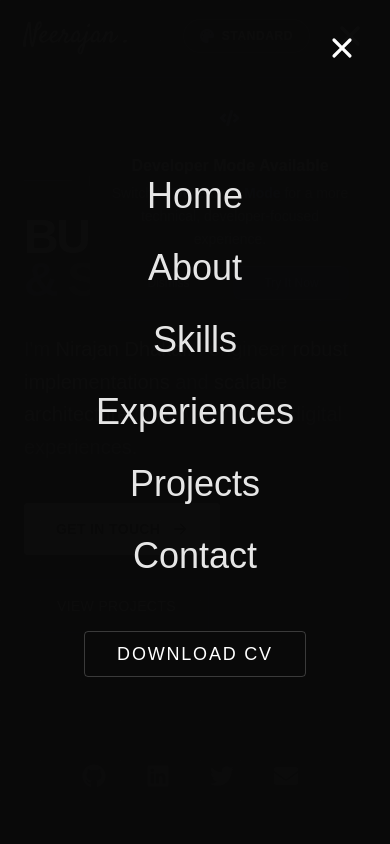
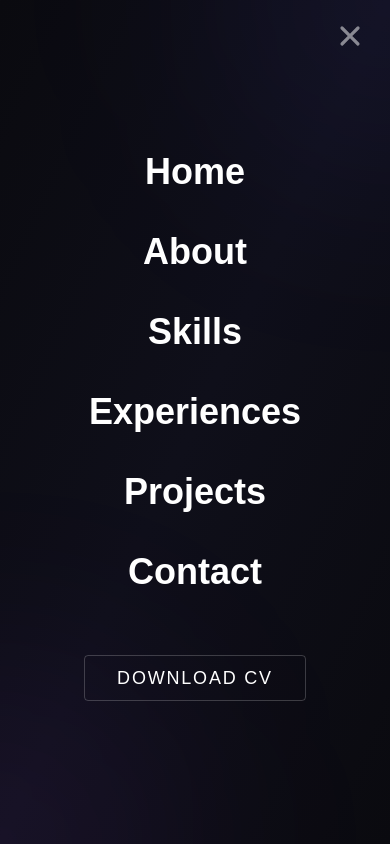
Before and after one commit to Neerazan/portfolio_2.0, a Next.js app: page / in a window 390 px wide. Both pictures are taken after a click on the button "Toggle menu". Shown: the top 844 px of the page. Built offline with nearby package versions, Linux system fonts and the light colour scheme.

Commit message:
fix the issue with mobile nav panel

```diff
--- a/src/app/globals.css
+++ b/src/app/globals.css
@@ -39,6 +39,13 @@
   }
   .bg-grid-small-white {
     background-size: 40px 40px;
+  }
+  .no-scrollbar::-webkit-scrollbar {
+    display: none !important;
+  }
+  .no-scrollbar {
+    -ms-overflow-style: none !important;
+    scrollbar-width: none !important;
   }
 }
 
--- a/src/components/normal/NavButton.tsx
+++ b/src/components/normal/NavButton.tsx
@@ -18,8 +18,8 @@ const menuVariants: Variants = {
     x: "100%",
     transition: {
       type: "spring",
-      stiffness: 400,
-      damping: 40,
+      stiffness: 300,
+      damping: 35,
       staggerChildren: 0.05,
       staggerDirection: -1
     }
@@ -29,8 +29,8 @@ const menuVariants: Variants = {
     x: "0%",
     transition: {
       type: "spring",
-      stiffness: 400,
-      damping: 40,
+      stiffness: 300,
+      damping: 35,
       staggerChildren: 0.07,
       delayChildren: 0.2
     }
@@ -38,8 +38,16 @@ const menuVariants: Variants = {
 };
 
 const itemVariants: Variants = {
-  closed: { opacity: 0, y: 50 },
-  open: { opacity: 1, y: 0 }
+  closed: { opacity: 0, x: 20 },
+  open: {
+    opacity: 1,
+    x: 0,
+    transition: {
+      type: "spring",
+      stiffness: 300,
+      damping: 25
+    }
+  }
 };
 
 export function NavButton({ className, setIsMenuOpen, isMenuOpen }: NavButtonProps) {
@@ -69,7 +77,14 @@ export function NavButton({ className, setIsMenuOpen, isMenuOpen }: NavButtonPro
   };
 
   const menuItems = [
-    { label: "Home", href: "/", action: () => window.scrollTo({ top: 0, behavior: "smooth" }) },
+    {
+      label: "Home",
+      href: "/",
+      action: () => {
+        window.scrollTo({ top: 0, behavior: "smooth" });
+        setIsMenuOpen(false);
+      }
+    },
     { label: "About", href: "#about", action: () => handleScroll("about") },
     { label: "Skills", href: "#skills", action: () => handleScroll("skills") },
     { label: "Experiences", href: "#work", action: () => handleScroll("work") },
@@ -102,19 +117,23 @@ export function NavButton({ className, setIsMenuOpen, isMenuOpen }: NavButtonPro
               animate="open"
               exit="closed"
               variants={menuVariants}
-              className="fixed inset-0 z-1110 bg-[#0a0a0a]/99 flex flex-col items-center justify-center lg:hidden overflow-hidden"
+              className="fixed inset-0 z-1110 bg-linear-to-br from-[#0a0a0f] via-[#0f0f1a] to-[#0a0a0f] flex flex-col items-center justify-center lg:hidden overflow-hidden"
             >
               {/* Close Button inside Portal */}
               <button
                 onClick={() => setIsMenuOpen(false)}
-                className="absolute top-6 right-6 z-110 p-2 text-white hover:text-cyan-400 transition-colors duration-300"
+                className="absolute top-3 right-4 z-110 p-2 text-white/50 hover:text-white transition-colors duration-300 transform hover:rotate-90"
                 aria-label="Close menu"
               >
                 <HiX className="w-8 h-8" />
               </button>
 
+              {/* Decorative Glows */}
+              <div className="absolute top-0 right-0 w-[300px] h-[300px] bg-indigo-500/10 blur-[120px] rounded-full -translate-y-1/2 translate-x-1/2" />
+              <div className="absolute bottom-0 left-0 w-[300px] h-[300px] bg-purple-500/10 blur-[120px] rounded-full translate-y-1/2 -translate-x-1/2" />
+
               {/* Background Texture */}
-              <div className="absolute inset-0 opacity-[0.03] pointer-events-none bg-[linear-gradient(rgba(255,255,255,0.1)_1px,transparent_1px),linear-gradient(90deg,rgba(255,255,255,0.1)_1px,transparent_1px)] bg-size-[40px_40px]" />
+              <div className="absolute inset-0 opacity-[0.02] pointer-events-none bg-[linear-gradient(rgba(255,255,255,0.1)_1px,transparent_1px),linear-gradient(90deg,rgba(255,255,255,0.1)_1px,transparent_1px)] bg-size-[40px_40px]" />
 
               <motion.nav
                 initial="closed"
@@ -122,13 +141,13 @@ export function NavButton({ className, setIsMenuOpen, isMenuOpen }: NavButtonPro
                 exit="closed"
                 variants={{
                   open: {
-                    transition: { staggerChildren: 0.07, delayChildren: 0.2 }
+                    transition: { staggerChildren: 0.05, delayChildren: 0.2 }
                   },
                   closed: {
                     transition: { staggerChildren: 0.05, staggerDirection: -1 }
                   }
                 }}
-                className="relative z-10 flex flex-col items-center gap-8 w-full max-w-md px-6 max-h-[85vh] overflow-y-auto py-10 no-scrollbar"
+                className="relative z-10 flex flex-col items-center gap-10 w-full max-w-md px-6 max-h-[85vh] overflow-y-auto py-10 no-scrollbar"
               >
                 {menuItems.map((item) => (
                   <motion.div key={item.label} variants={itemVariants} className="w-full text-center shrink-0">
@@ -140,9 +159,12 @@ export function NavButton({ className, setIsMenuOpen, isMenuOpen }: NavButtonPro
                           setIsMenuOpen(false);
                         }
                       }}
-                      className="text-4xl font-light text-white/90 hover:text-indigo-400 hover:scale-110 transition-colors duration-300 cursor-pointer"
+                      className="group relative inline-block text-4xl font-bold text-white transition-all duration-300 cursor-pointer"
                     >
-                      {item.label}
+                      <span className="relative z-10 group-hover:text-indigo-400 transition-colors duration-300">
+                        {item.label}
+                      </span>
+                      <span className="absolute -bottom-2 left-0 w-0 h-1 bg-indigo-500/50 transition-all duration-300 group-hover:w-full" />
                     </button>
                   </motion.div>
                 ))}
```
